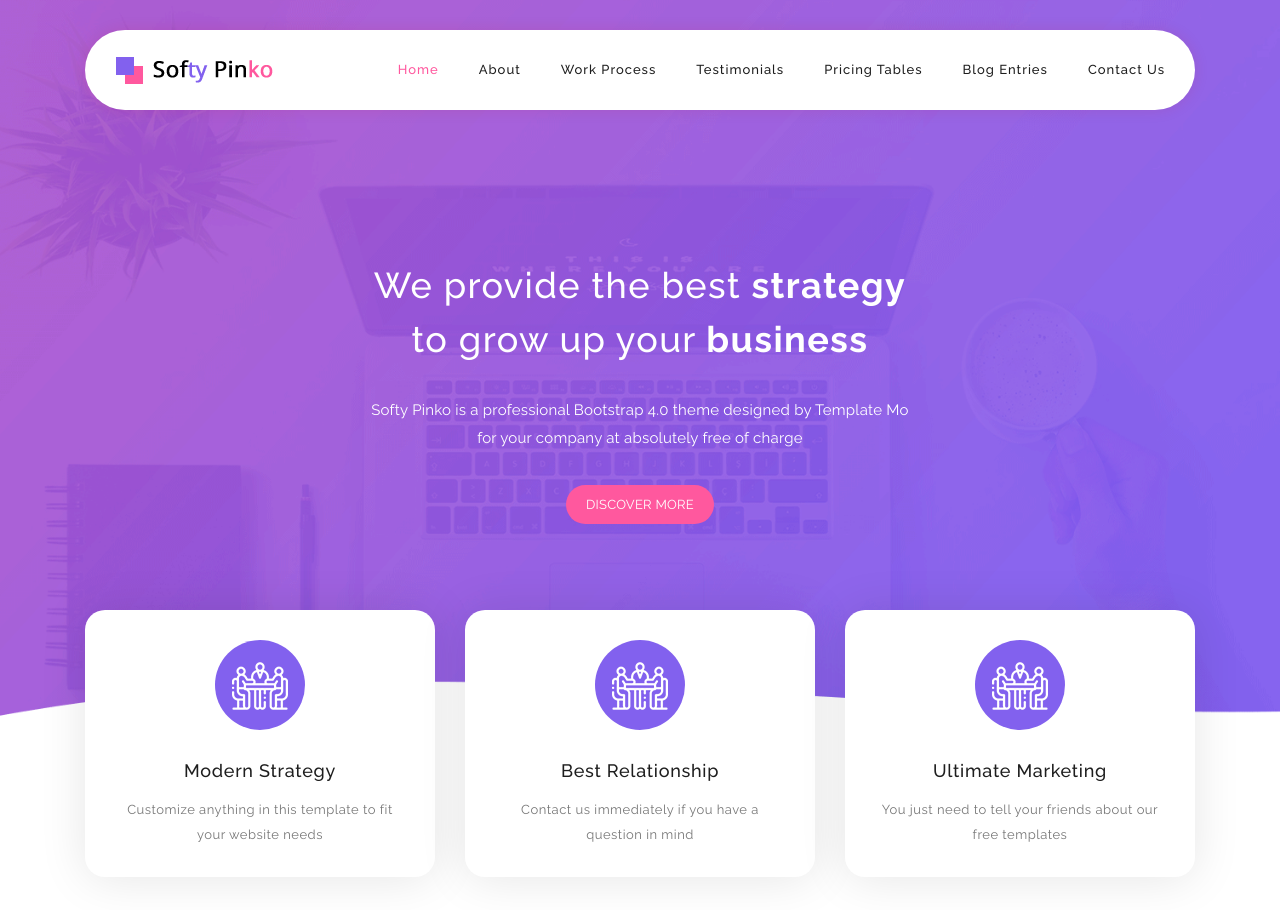
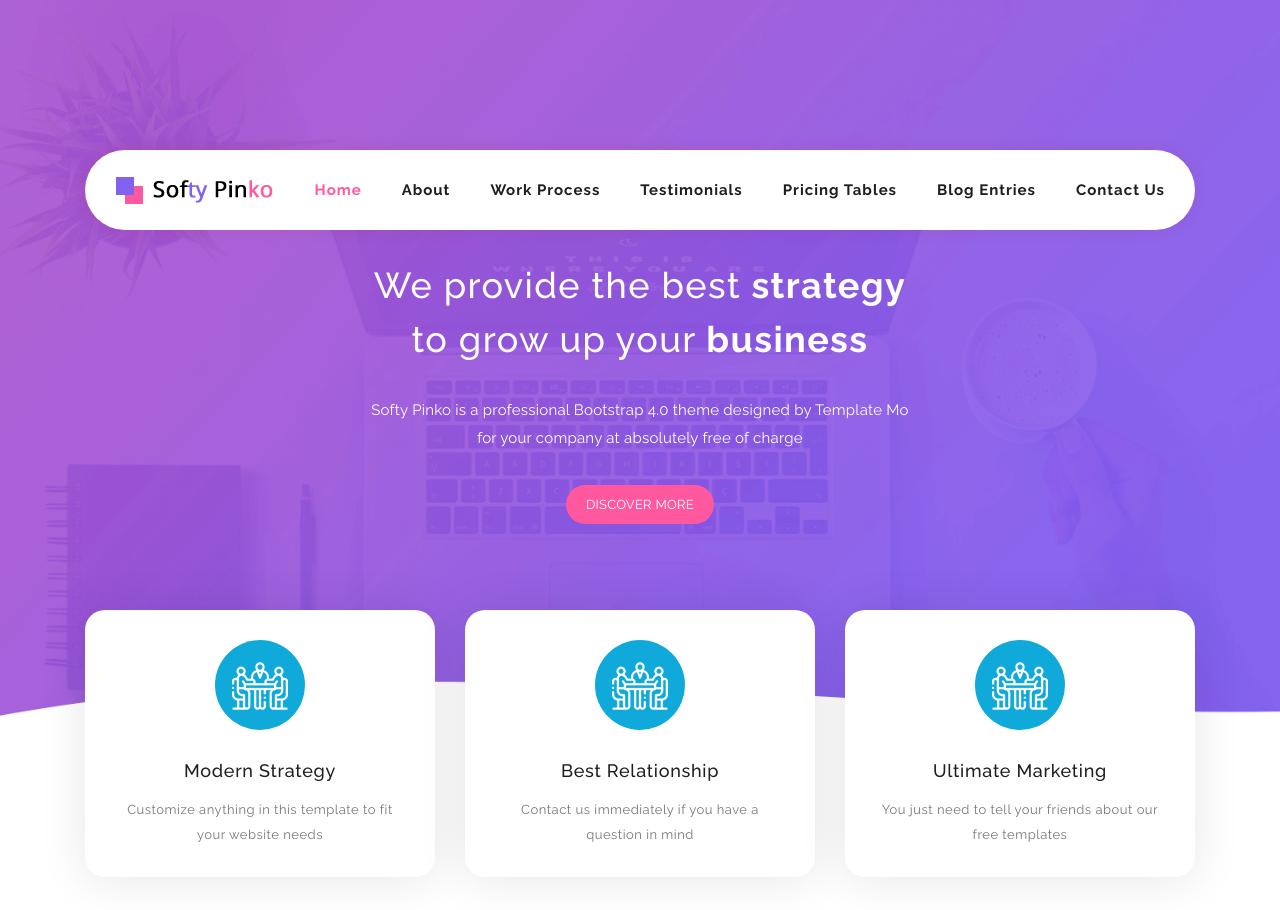
Before and after one commit to JOS-RE/Covid-support-website, a plain HTML site: page index.html in a window 1280 px wide. Shown: the top 910 px of the page. Drawn offline with Linux system fonts and the light colour scheme.

Commit message:
fixed the position of the navigation bar

```diff
--- a/assets/css/templatemo-softy-pinko.css
+++ b/assets/css/templatemo-softy-pinko.css
@@ -375,8 +375,8 @@ header
 ---------------------------------------------
 */
 .header-area {
-  position: fixed;
-  top: 30px;
+  position: absolute;
+  top: 150px;
   left: 0px;
   right: 0px;
   z-index: 100;
@@ -435,8 +435,8 @@ header
 
 .header-area .main-nav .nav li a {
   display: block;
-  font-weight: 500;
-  font-size: 13px;
+  font-weight: 700;
+  font-size: 15px;
   color: #fff;
   -webkit-transition: all 0.3s ease 0s;
   -moz-transition: all 0.3s ease 0s;
@@ -449,7 +449,7 @@ header
 }
 
 .header-area .main-nav .nav li a:hover {
-  color: #0faada;
+  color: #11ace9;
 }
 
 .header-area .main-nav .menu-trigger {
@@ -637,6 +637,8 @@ header
 /*
 ---------------------------------------------
 welcome
+
+we provide the best etc etc....
 ---------------------------------------------
 */
 .welcome-area {
@@ -749,6 +751,7 @@ welcome
 /*
 ---------------------------------------------
 features
+small boxes after the discover more button
 ---------------------------------------------
 */
 .features-small-item {
@@ -770,7 +773,7 @@ features
 }
 
 .features-small-item:hover .icon {
-  background-color: #ff589e;
+  background-color: #ffd000;
 }
 
 .features-small-item .icon {
@@ -784,7 +787,7 @@ features
   margin: auto;
   position: relative;
   margin-bottom: 30px;
-  background: #8261ee;
+  background: #0faada;
   -webkit-border-radius: 50%;
   -moz-border-radius: 50%;
   border-radius: 50%;
@@ -914,7 +917,7 @@ parallax & home seperator
 
 .mini .mini-content .mini-box {
   display: block;
-  background: #fff;
+  background: rgb(255, 255, 255);
   padding: 20px;
   border-radius: 20px;
   box-shadow: 0 2px 48px 0 rgba(0, 0, 0, 0.08);
```
